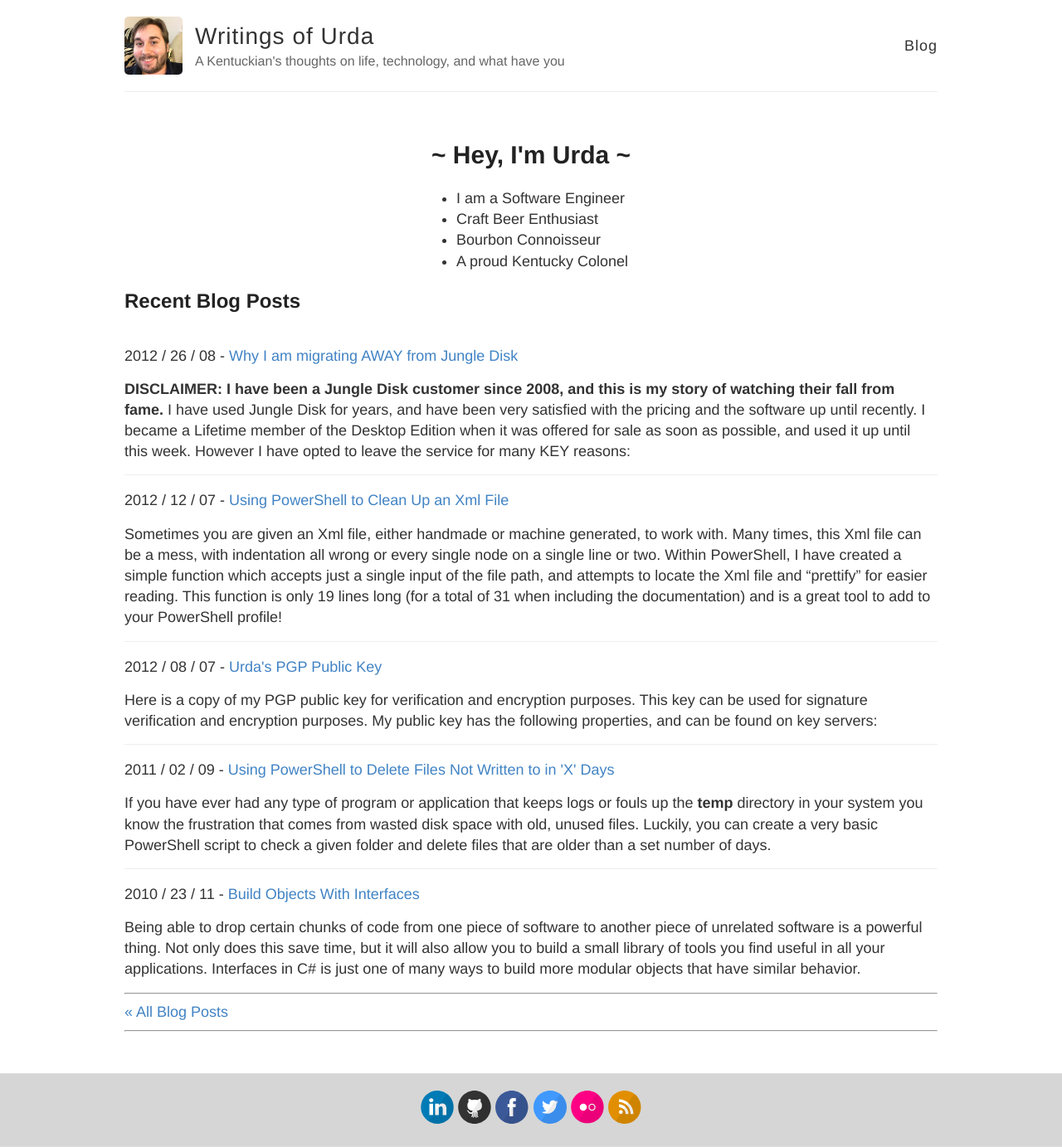
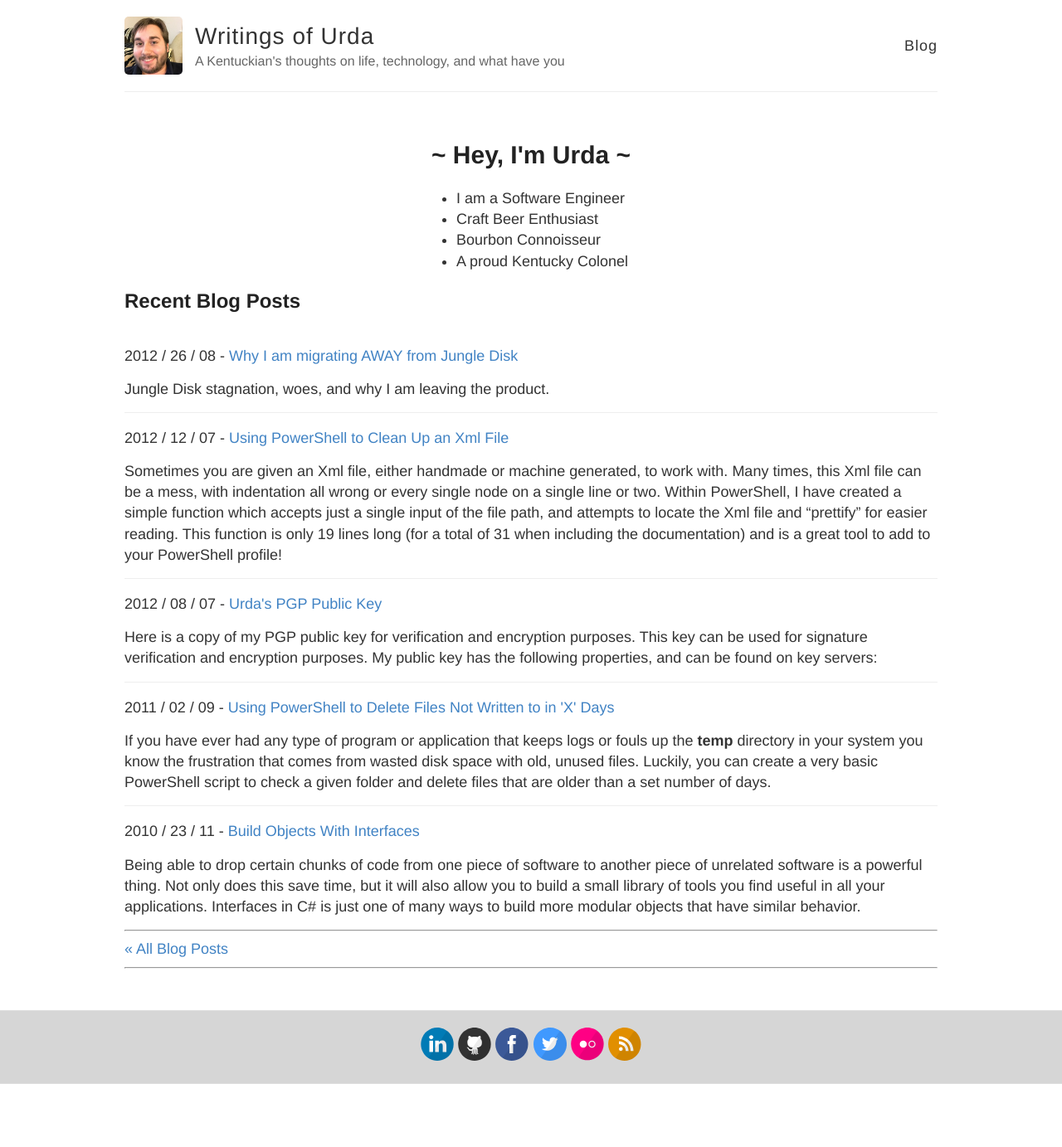
Before and after one commit to urda/website, a Jekyll site: the page built from index.html, in a window 1280 px wide. Shown: the whole page at 83% size. Built offline with Jekyll 4.4.1, drawn with Linux system fonts in a browser that asks for light colours; Markdown is read by kramdown in place of the engine named in the settings; after the commit the page ends 1307 px from its top, so only the background shows below that.

```diff
--- a/_posts/2012-08-26-why-i-am-migrating-away-from-jungle-disk.md
+++ b/_posts/2012-08-26-why-i-am-migrating-away-from-jungle-disk.md
@@ -5,6 +5,9 @@ layout: post
 redirect_from: /2012/08/why-i-am-migrating-away-from-jungle-disk/
 
 urda_uuid: 20120826
+
+summary:
+    "Jungle Disk stagnation, woes, and why I am leaving the product."
 
 categories:
   - Ramblings
```
